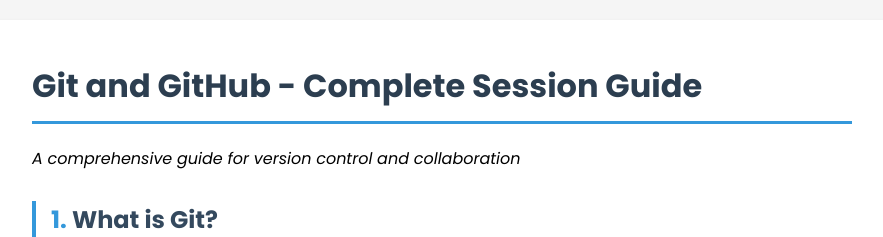
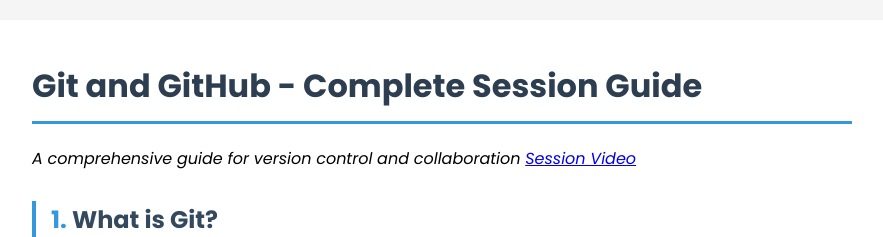
Before and after one commit to Sanan4li/git_complete_guide, a plain HTML site: page index.html in a window 1280 px wide. Shown: the top 237 px of the page, without its empty margins (198-1081 px from the left). Drawn offline with Linux system fonts and the light colour scheme; a web font is replaced by a local one.

Commit message:
Update index.html

```diff
--- a/index.html
+++ b/index.html
@@ -137,7 +137,9 @@
     <div class="container">
       <h1>Git and GitHub - Complete Session Guide</h1>
       <p>
-        <em>A comprehensive guide for version control and collaboration</em>
+        <em>A comprehensive guide for version control and collaboration
+        <a href="https://drive.google.com/file/d/1GU1OmSyz6Xky45waqIVy3mHb4dnJp32K/view?usp=sharing">Session Video </a>
+        </em>
       </p>
 
       <h2><span class="section-number">1.</span> What is Git?</h2>
```
